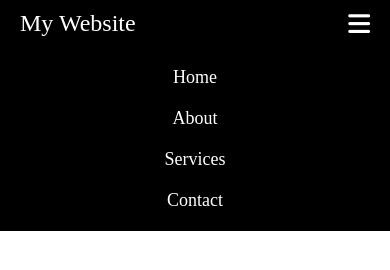
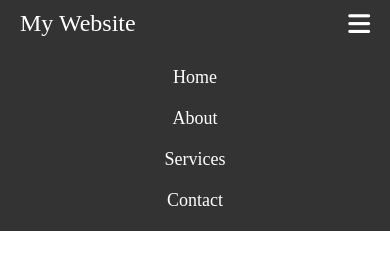
Before and after one commit to DhanushkaChandimal/Hamburger-Menu, a plain HTML site: page index.html in a window 390 px wide. Both pictures are taken after a click on the icon 359 px from the left and 23 px from the top of the page. Drawn offline with Linux system fonts and the light colour scheme.

Commit message:
Finalyze the project

```diff
--- a/styles.css
+++ b/styles.css
@@ -5,7 +5,7 @@
 }
 
 .navbar {
-    background-color: black;
+    background-color: #333;
     padding: 10px 20px;
     display: flex;
     justify-content: space-between;
@@ -36,7 +36,7 @@
 }
 
 .menu a:hover {
-    color: antiquewhite;
+    color: #ddd;
 }
 
 .content {
@@ -60,7 +60,7 @@
         flex-direction: column;
         position: absolute;
         top: 47px;
-        background-color: black;
+        background-color: #333;
         left: 0;
         right: 0;
         padding: 20px 0px;
```
